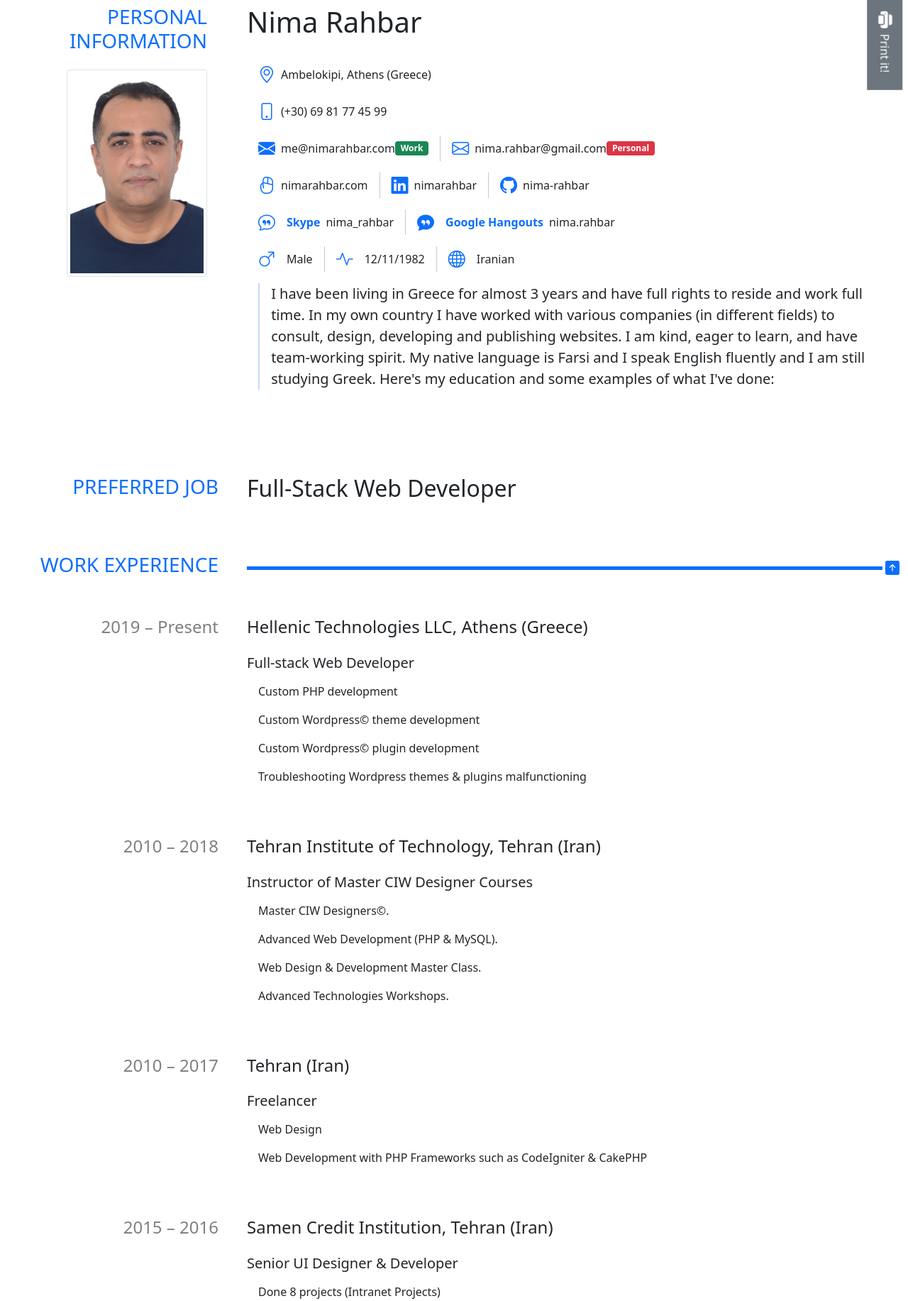
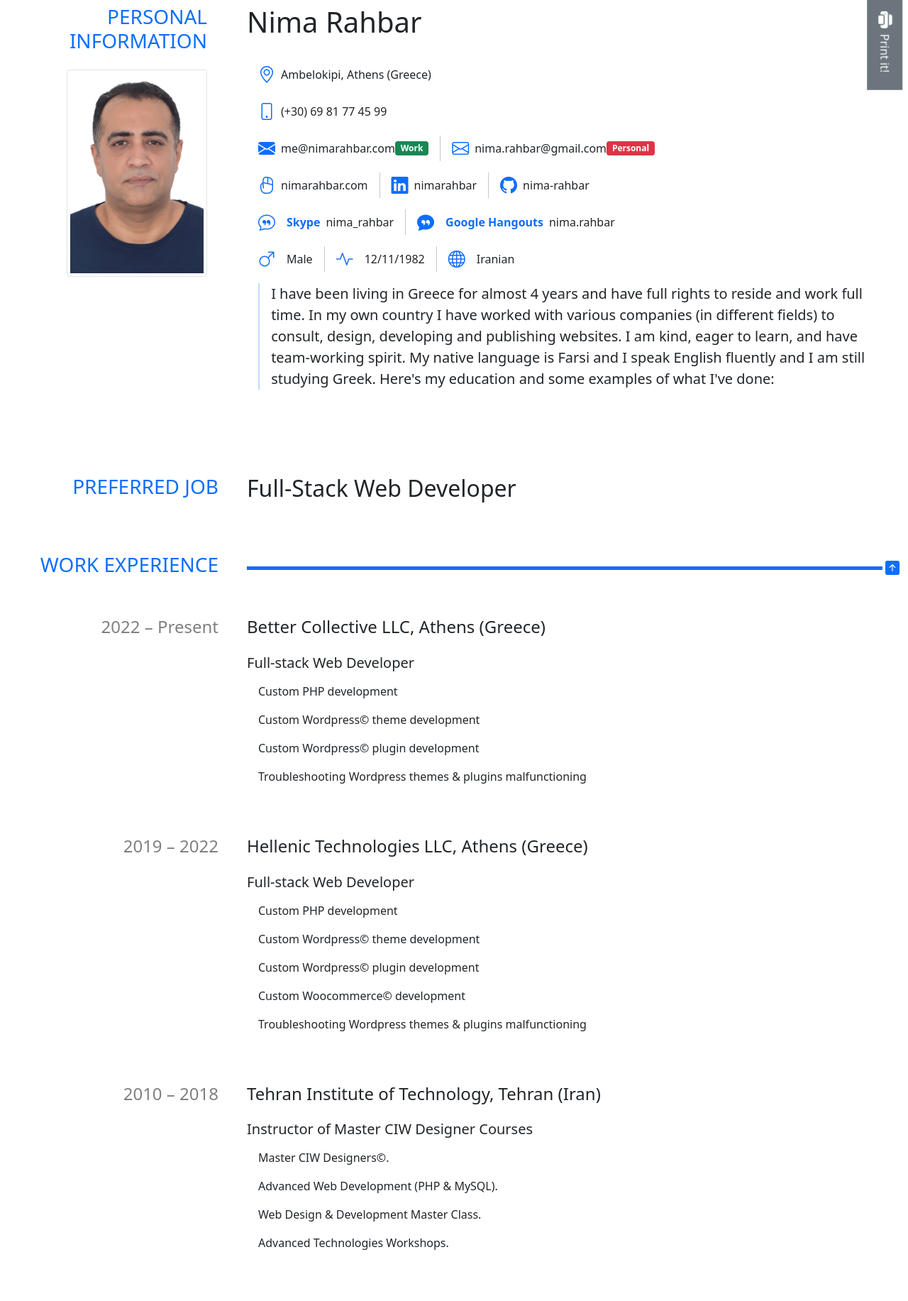
Before and after one commit to nima-rahbar/cv-static, a PHP site: page / in a window 1280 px wide. Shown: the part 81-1914 px from the top of the page at 71% size. Run offline with PHP 8.4, Linux system fonts and the light colour scheme; some libraries are stand-ins or nearby versions.

Commit message:
Update index.php

```diff
--- a/index.php
+++ b/index.php
@@ -178,7 +178,7 @@
 								<li class="list-group-item d-flex align-items-center border-0">
 									<div class="d-flex align-items-center align-content-center">
 										<div class="vr me-3 text-primary" style="width: 10px;"></div>
-										<div class="lead">I have been living in Greece for almost 3 years and have full
+										<div class="lead">I have been living in Greece for almost 4 years and have full
 											rights to reside and work full time. In my own country I have worked with
 											various companies (in different fields) to consult, design, developing and
 											publishing websites. I am kind, eager to learn, and have team-working
@@ -219,7 +219,29 @@
 			<div class="work-experience">
 				<div class="row mb-5">
 					<div class="col-12 col-sm-3 ">
-						<h4 class="text-black-50 text-sm-end text-start ps-3 ps-sm-0">2019 – Present</h4>
+						<h4 class="text-black-50 text-sm-end text-start ps-3 ps-sm-0">2022 – Present</h4>
+					</div>
+					<div class="col-12 col-sm-9">
+						<div class="card border-0">
+							<h4 class="card-header bg-transparent border-0 pt-0">Better Collective LLC, Athens
+								(Greece)</h4>
+							<div class="card-body">
+								<h5 class="card-title">Full-stack Web Developer</h5>
+								<ul class="list-group list-group-flush">
+									<li class="list-group-item border-0">Custom PHP development</li>
+									<li class="list-group-item border-0">Custom Wordpress© theme development</li>
+									<li class="list-group-item border-0">Custom Wordpress© plugin development</li>
+									<li class="list-group-item border-0">Troubleshooting Wordpress themes & plugins
+										malfunctioning
+									</li>
+								</ul>
+							</div>
+						</div>
+					</div>
+				</div>
+				<div class="row mb-5">
+					<div class="col-12 col-sm-3 ">
+						<h4 class="text-black-50 text-sm-end text-start ps-3 ps-sm-0">2019 – 2022</h4>
 					</div>
 					<div class="col-12 col-sm-9">
 						<div class="card border-0">
@@ -231,6 +253,7 @@
 									<li class="list-group-item border-0">Custom PHP development</li>
 									<li class="list-group-item border-0">Custom Wordpress© theme development</li>
 									<li class="list-group-item border-0">Custom Wordpress© plugin development</li>
+									<li class="list-group-item border-0">Custom Woocommerce© development</li>
 									<li class="list-group-item border-0">Troubleshooting Wordpress themes & plugins
 										malfunctioning
 									</li>
```
